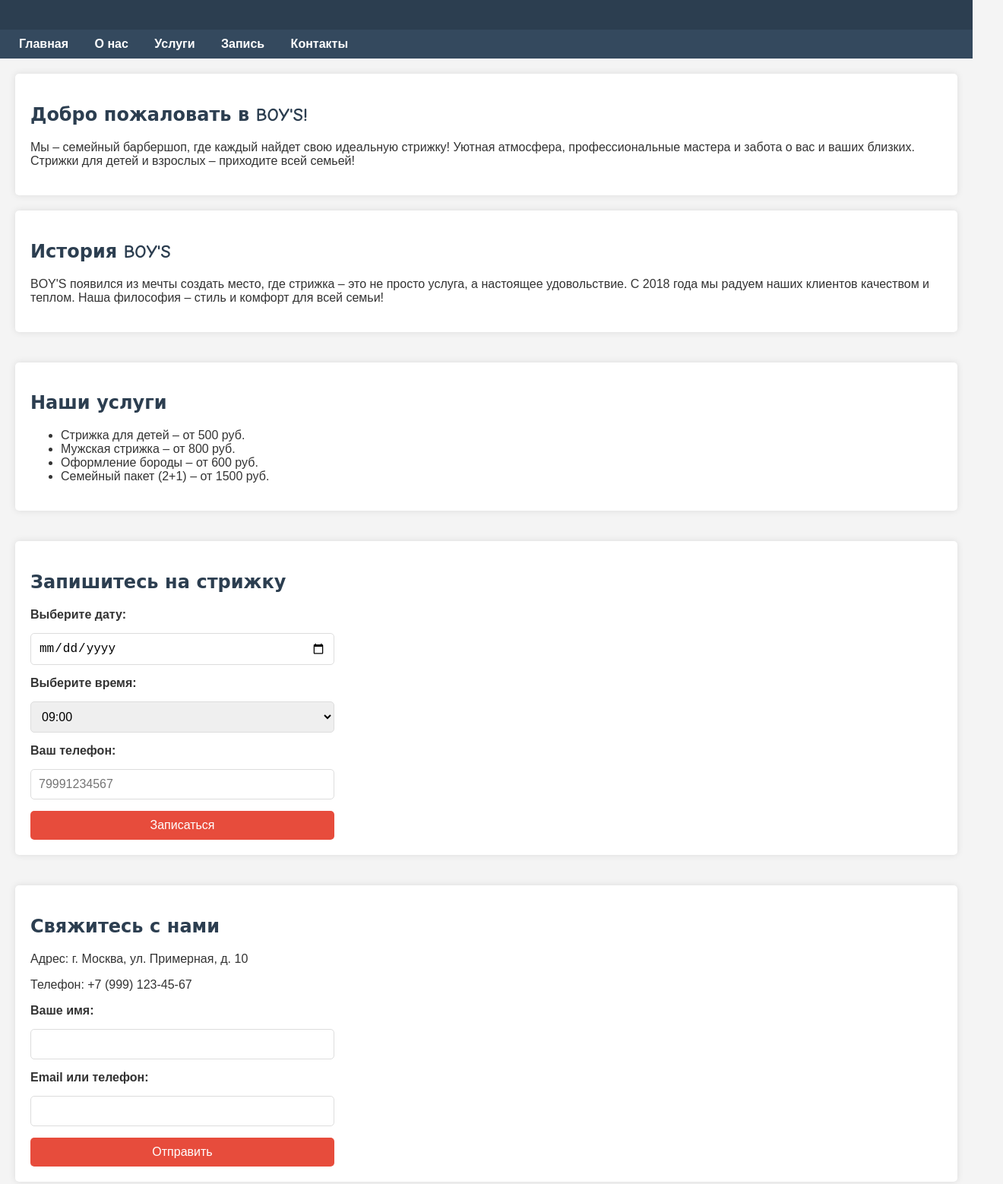
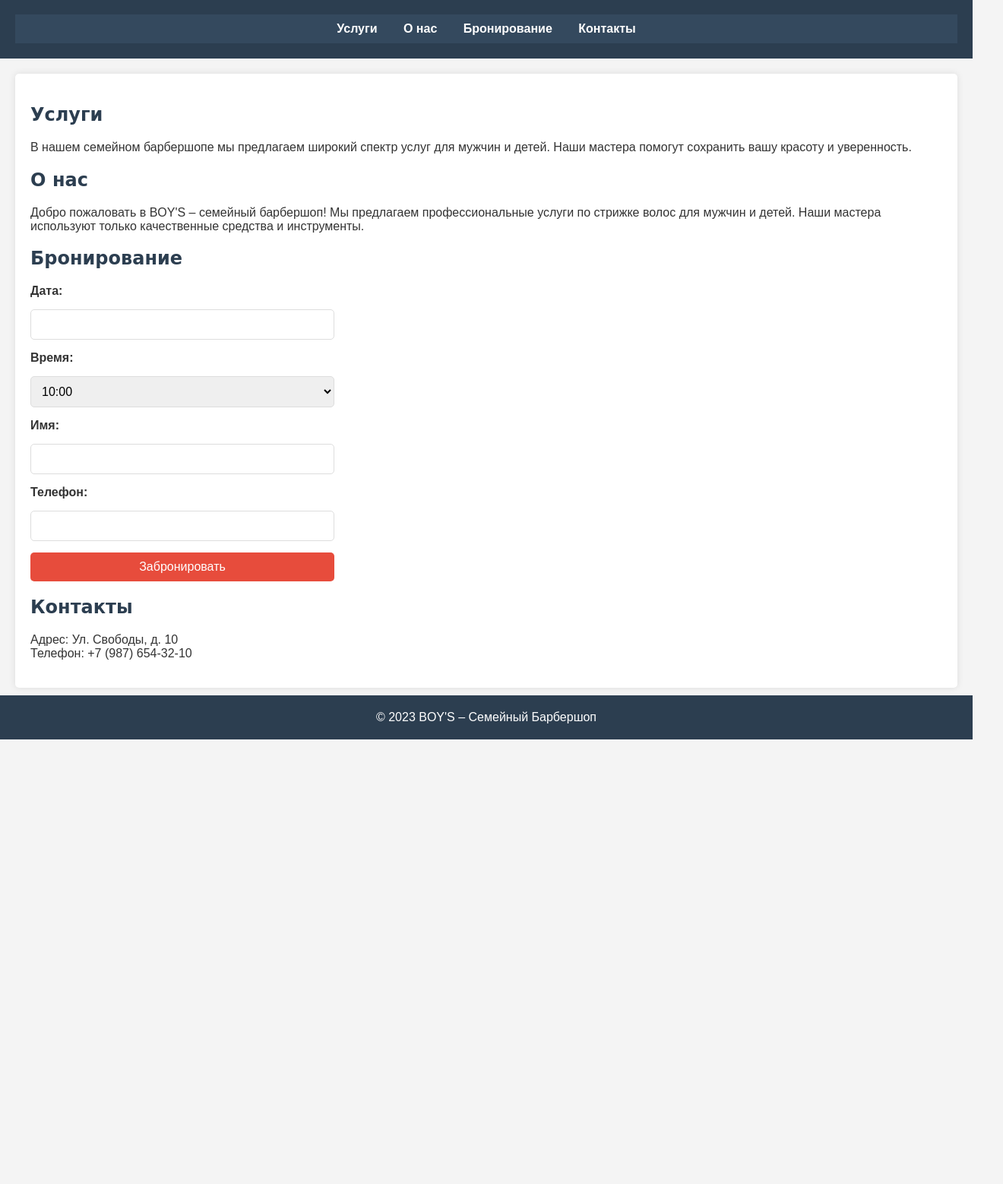
Before and after one commit to Arsihubstyle/BOY-S-family-barbershop, a plain HTML site: page index.html in a window 1280 px wide. Shown: the part 82-1640 px from the top of the page at 76% size, 1320 px wide, since content can reach past the window. After the commit the page ends 1065 px from the top, so only its background shows below. Drawn offline with Linux system fonts and the light colour scheme.

Commit message:
Add files via upload

```diff
--- a/index.html
+++ b/index.html
@@ -1,4 +1,3 @@
-
 <!DOCTYPE html>
 <html lang="ru">
 <head>
@@ -74,140 +73,54 @@
             background-color: #2c3e50;
             color: white;
             position: relative;
-            bottom: 0;
-            width: 100%;
-        }
-        @media (max-width: 768px) {
-            .container {
-                margin: 10px;
-                padding: 15px;
-            }
-            nav a {
-                display: block;
-                margin: 10px 0;
-            }
+            bottom: 10px; /* Абсолютное позиционирование */
         }
     </style>
 </head>
 <body>
-    <!-- Шапка сайта -->
-    <header>
+    <header id="header">
         <h1>BOY'S – Семейный Барбершоп</h1>
+        <nav>
+            <a href="#services">Услуги</a>
+            <a href="#about">О нас</a>
+            <a href="#booking">Бронирование</a>
+            <a href="#contacts">Контакты</a>
+        </nav>
     </header>
 
-    <!-- Навигация -->
-    <nav>
-        <a href="#home">Главная</a>
-        <a href="#about">О нас</a>
-        <a href="#services">Услуги</a>
-        <a href="#booking">Запись</a>
-        <a href="#contacts">Контакты</a>
-    </nav>
+    <div class="container">
+        <h2 id="services">Услуги</h2>
+        <p>В нашем семейном барбершопе мы предлагаем широкий спектр услуг для мужчин и детей. Наши мастера помогут сохранить вашу красоту и уверенность.</p>
 
-    <!-- Главная страница -->
-    <div id="home" class="container">
-        <h2>Добро пожаловать в BOY'S!</h2>
-        <p>Мы – семейный барбершоп, где каждый найдет свою идеальную стрижку! Уютная атмосфера, профессиональные мастера и забота о вас и ваших близких. Стрижки для детей и взрослых – приходите всей семьей!</p>
-    </div>
+        <h2 id="about">О нас</h2>
+        <p>Добро пожаловать в BOY'S – семейный барбершоп! Мы предлагаем профессиональные услуги по стрижке волос для мужчин и детей. Наши мастера используют только качественные средства и инструменты.</p>
 
-    <!-- О нас -->
-    <div id="about" class="container about">
-        <h2>История BOY'S</h2>
-        <p>BOY'S появился из мечты создать место, где стрижка – это не просто услуга, а настоящее удовольствие. С 2018 года мы радуем наших клиентов качеством и теплом. Наша философия – стиль и комфорт для всей семьи!</p>
-        <!-- Здесь можно добавить фото/видео -->
-    </div>
+        <h2 id="booking">Бронирование</h2>
+        <form action="#" method="post">
+            <label for="date">Дата:</label>
+            <input type="text" id="date" name="date">
 
-    <!-- Услуги -->
-    <div id="services" class="container services">
-        <h2>Наши услуги</h2>
-        <ul>
-            <li>Стрижка для детей – от 500 руб.</li>
-            <li>Мужская стрижка – от 800 руб.</li>
-            <li>Оформление бороды – от 600 руб.</li>
-            <li>Семейный пакет (2+1) – от 1500 руб.</li>
-        </ul>
-        <!-- Здесь можно добавить фото/видео -->
-    </div>
-
-    <!-- Запись на стрижку -->
-    <div id="booking" class="container booking">
-        <h2>Запишитесь на стрижку</h2>
-        <form id="booking-form">
-            <label for="date">Выберите дату:</label>
-            <input type="date" id="date" name="date" required>
-<label for="time">Выберите время:</label>
-            <select id="time" name="time" required>
-                <option value="09:00">09:00</option>
+            <label for="time">Время:</label>
+            <select id="time" name="time">
                 <option value="10:00">10:00</option>
                 <option value="11:00">11:00</option>
                 <option value="12:00">12:00</option>
-                <option value="13:00">13:00</option>
-                <option value="14:00">14:00</option>
-                <option value="15:00">15:00</option>
-                <option value="16:00">16:00</option>
-                <option value="17:00">17:00</option>
             </select>
 
-            <label for="phone">Ваш телефон:</label>
-            <input type="tel" id="phone" name="phone" pattern="[0-9]{10,12}" placeholder="79991234567" required>
+            <label for="name">Имя:</label>
+            <input type="text" id="name" name="name">
 
-            <button type="submit">Записаться</button>
+            <label for="phone">Телефон:</label>
+            <input type="tel" id="phone" name="phone">
+
+            <button type="submit">Забронировать</button>
         </form>
+
+        <h2 id="contacts">Контакты</h2>
+        <p>Адрес: Ул. Свободы, д. 10<br>
+           Телефон: +7 (987) 654-32-10</p>
     </div>
 
-    <!-- Контакты -->
-    <div id="contacts" class="container contacts">
-        <h2>Свяжитесь с нами</h2>
-        <p>Адрес: г. Москва, ул. Примерная, д. 10</p>
-        <p>Телефон: +7 (999) 123-45-67</p>
-        <form id="contact-form">
-            <label for="name">Ваше имя:</label>
-            <input type="text" id="name" name="name" required>
-            <label for="email">Email или телефон:</label>
-            <input type="text" id="email" name="email" required>
-            <button type="submit">Отправить</button>
-        </form>
-    </div>
-
-    <!-- Политика конфиденциальности -->
-    <div class="container">
-        <h2>Политика конфиденциальности</h2>
-        <p>Мы уважаем вашу конфиденциальность. Все данные, которые вы предоставляете, используются исключительно для обработки ваших записей и связи с вами. Мы не передаем информацию третьим лицам.</p>
-    </div>
-
-    <!-- Подвал -->
-    <footer>
-        <p>&copy; 2025 BOY'S – Семейный Барбершоп. Все права защищены.</p>
-    </footer>
-
-    <!-- JavaScript для обработки формы -->
-    <script>
-        document.getElementById('booking-form').addEventListener('submit', function(event) {
-            event.preventDefault();
-            const formData = new FormData(this);
-            fetch('http://админский-компьютер/bookings', { // Замените на реальный URL бэкенда
-                method: 'POST',
-                body: formData
-            })
-            .then(response => {
-                if (response.ok) {
-                    alert('Вы успешно записались!');
-                    this.reset();
-                } else {
-                    alert('Ошибка при записи. Попробуйте снова.');
-                }
-            })
-            .catch(error => {
-                console.error('Ошибка:', error);
-                alert('Произошла ошибка. Проверьте соединение.');
-            });
-        });
-
-        document.getElementById('contact-form').addEventListener('submit', function(event) {
-            event.preventDefault();
-            alert('Сообщение отправлено! Мы скоро свяжемся с вами.');
-            this.reset();
-        });
-    </script>
+    <footer>&copy; 2023 BOY'S – Семейный Барбершоп</footer>
 </body>
 </html>
```
